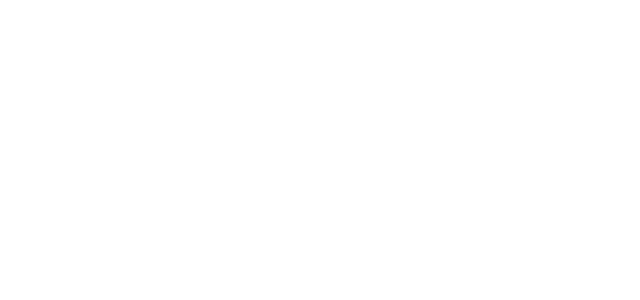
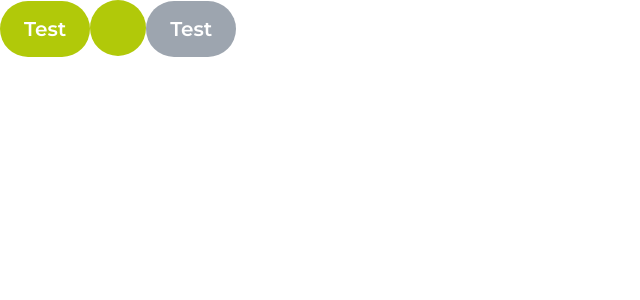
Before and after one commit to lostprophetsco/TZ_nd, a Vue app: page / in a window 1280 px wide. Shown: the top 300 px of the page, without its empty margins (0-640 px from the left). Built offline with nearby package versions, Linux system fonts and the light colour scheme.

Commit message:
feat: add button styles

```diff
--- a/src/App.vue
+++ b/src/App.vue
@@ -1,2 +1,13 @@
-<template></template>
-<script setup lang="ts"></script>
+<template>
+  <Button>Test</Button>
+
+  <Button modifier="rounded">
+    <template #icon></template>
+  </Button>
+
+  <Button disabled>Test</Button>
+</template>
+<script setup lang="ts">
+// Imports
+import Button from './components/atoms/buttons/button.vue';
+</script>
--- /dev/null
+++ b/src/assets/scss/atoms/_button.scss
@@ -0,0 +1,69 @@
+@use '../theme/theme' as theme;
+
+.button {
+  $this: &;
+
+  display: inline-flex;
+  padding: 12px 24px;
+  font-family: var(--fonts-family-montserrat), system-ui-sans-serif, sans-serif;
+  color: var(--colors-white);
+  cursor: pointer;
+  background-color: var(--colors-green-light);
+  border: none;
+  border-radius: var(--radius-32);
+  transition: all var(--transition-time-10) var(--transition-easing-linear);
+
+  // .button__group
+  &__group {
+    display: flex;
+    flex-flow: row nowrap;
+    gap: 12px;
+    align-items: center;
+    justify-content: center;
+
+    @include theme.text-style-helper(text);
+  }
+
+  // .button__icon
+  &__icon {
+    display: block;
+    width: 32px;
+    height: 32px;
+    color: currentcolor;
+    fill: currentcolor;
+  }
+
+  // .button:hover, .button:focus
+  &:hover,
+  &:focus {
+    background-color: var(--colors-green);
+  }
+
+  // .button:active
+  &:active {
+    background-color: var(--colors-green-dark);
+  }
+
+  // .button--disabled
+  &--disabled {
+    pointer-events: none;
+    background-color: var(--colors-gray);
+  }
+
+  // .button--rounded
+  &--rounded {
+    padding: 20px;
+    border-radius: var(--radius-50percent);
+
+    // .button--rounded .button__icon
+    #{$this}__icon {
+      width: 16px;
+      height: 16px;
+    }
+
+    // .button--rounded .button__text
+    #{$this}__text {
+      display: none;
+    }
+  }
+}
--- /dev/null
+++ b/src/assets/scss/atoms/index.scss
@@ -0,0 +1 @@
+@import 'button';
--- a/src/assets/scss/main.scss
+++ b/src/assets/scss/main.scss
@@ -4,6 +4,7 @@
 @import 'https://fonts.googleapis.com/css2?family=Montserrat:wght@100..900&display=swap';
 @import './theme/core';
 @import './theme/theme';
+@import './atoms';
 
 :root {
   @include theme.grid-settings;
```
